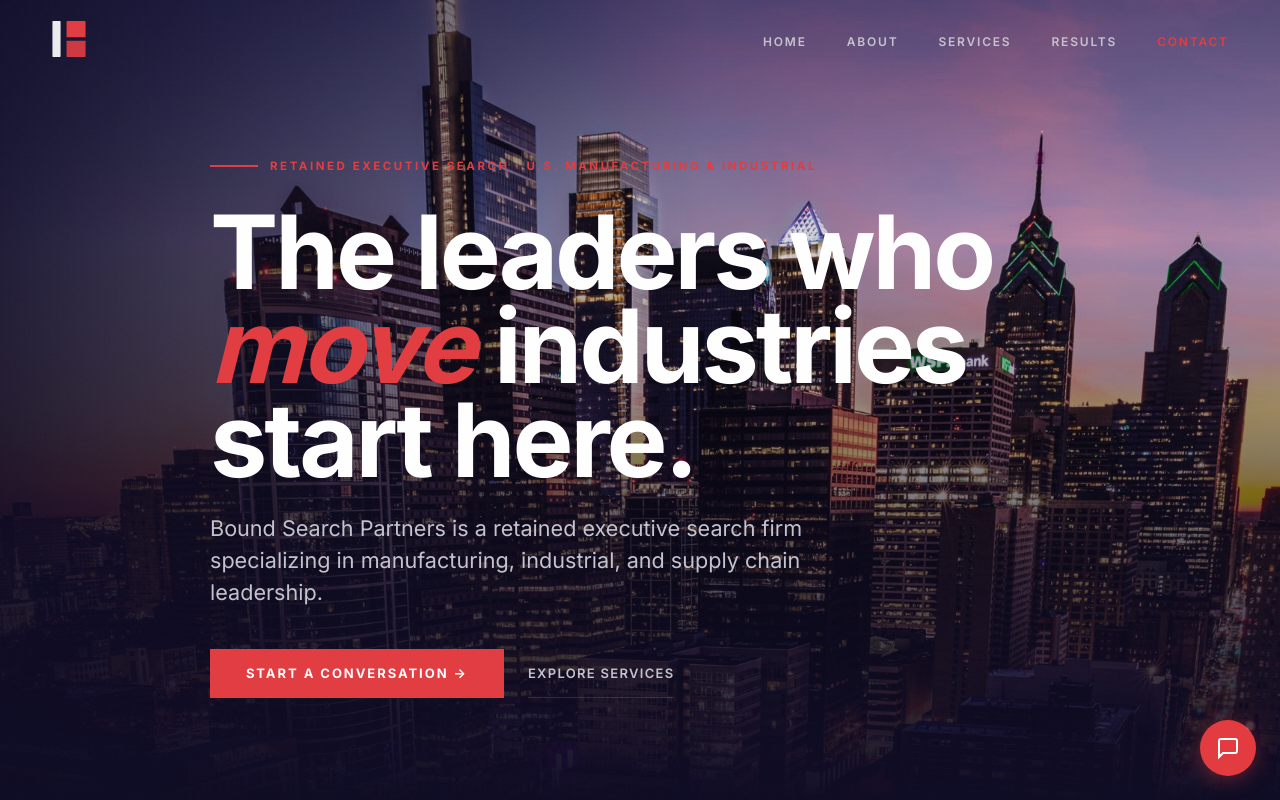
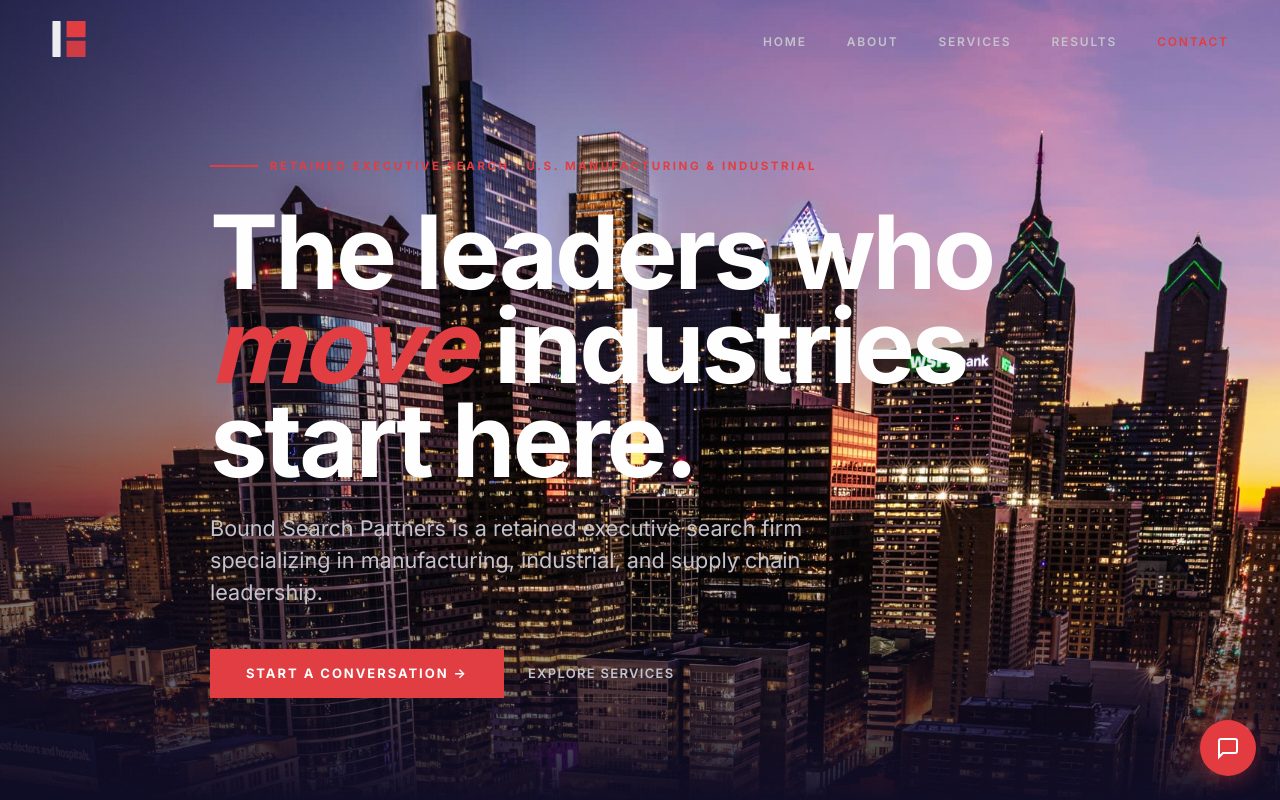
Before and after one commit to rc562/bound-search-partners, a React (Vite) app: page / in a window 1280 px wide. Shown: the top 800 px of the page. Built offline with nearby package versions, Linux system fonts and the light colour scheme.

Commit message:
Photos at full strength, edge blends only

```diff
--- a/src/App.jsx
+++ b/src/App.jsx
@@ -476,7 +476,7 @@ export default function App() {
           <div className="kbDrift" style={{position:"absolute",inset:0,backgroundImage:"url(./hero-poster.jpg)",backgroundSize:"cover",backgroundPosition:"center"}}/>
         </div>
         {/* Dark overlay */}
-        <div style={{position:"absolute",inset:0,zIndex:1,background:`linear-gradient(180deg,rgba(14,11,36,.4) 0%,rgba(14,11,36,.15) 30%,rgba(14,11,36,.7) 75%,${C.n} 100%),linear-gradient(90deg,rgba(14,11,36,.8) 0%,transparent 55%)`}} />
+        <div style={{position:"absolute",inset:0,zIndex:1,background:`linear-gradient(180deg,transparent 0%,transparent 70%,${C.n} 100%),linear-gradient(90deg,rgba(14,11,36,.45) 0%,transparent 42%)`}} />
         {/* Hero content */}
         <div style={{position:"relative",zIndex:2,maxWidth:1320,margin:"0 auto",padding:"0 clamp(1.5rem,4vw,4rem)"}}>
           <div id="heroContent" style={{maxWidth:860,opacity:0,animation:"fu .7s cubic-bezier(.23,1,.32,1) .2s forwards",transform:"translateY(20px)",willChange:"transform,opacity"}}>
@@ -898,7 +898,7 @@ export default function App() {
       {/* CTA */}
       <section id="closer" style={{padding:"clamp(5rem,10vw,8.5rem) 0",background:C.n,textAlign:"center",position:"relative",overflow:"hidden"}}>
         <div aria-hidden="true" style={{position:"absolute",inset:0,backgroundImage:"url(./closer-bg.jpg)",backgroundSize:"cover",backgroundPosition:"center 38%"}}/>
-        <div aria-hidden="true" style={{position:"absolute",inset:0,background:"linear-gradient(180deg, #0e0b24 0%, rgba(14,11,36,.78) 28%, rgba(14,11,36,.78) 72%, #0e0b24 100%)"}}/>
+        <div aria-hidden="true" style={{position:"absolute",inset:0,background:"linear-gradient(180deg, #0e0b24 0%, transparent 24%, transparent 76%, #0e0b24 100%)"}}/>
         <div aria-hidden="true" style={{position:"absolute",top:"50%",left:"50%",transform:"translate(-50%,-50%)",width:"min(900px,120vw)",height:"min(900px,120vw)",background:"radial-gradient(circle,rgba(226,60,65,.06),transparent 65%)",pointerEvents:"none",opacity:ctaVis?1:0,transition:"opacity 1.2s ease .3s"}}/>
         <div style={{maxWidth:800,margin:"0 auto",padding:"0 clamp(1.5rem,4vw,4rem)",position:"relative"}}>
           <div style={{fontSize:"clamp(.65rem,.9vw,.78rem)",fontWeight:700,letterSpacing:".22em",textTransform:"uppercase",color:C.r,marginBottom:24,opacity:ctaVis?1:0,transition:"opacity .6s ease"}}>Ready to begin?</div>
```
